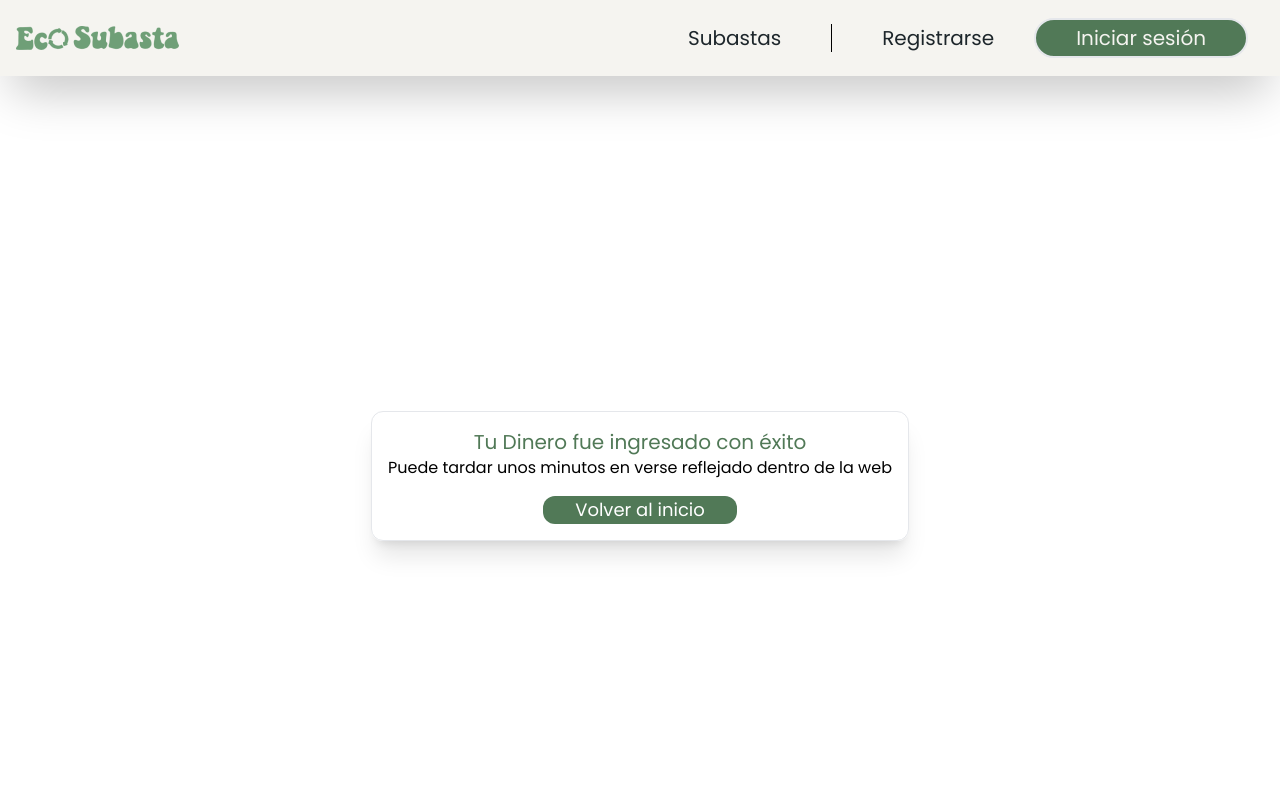
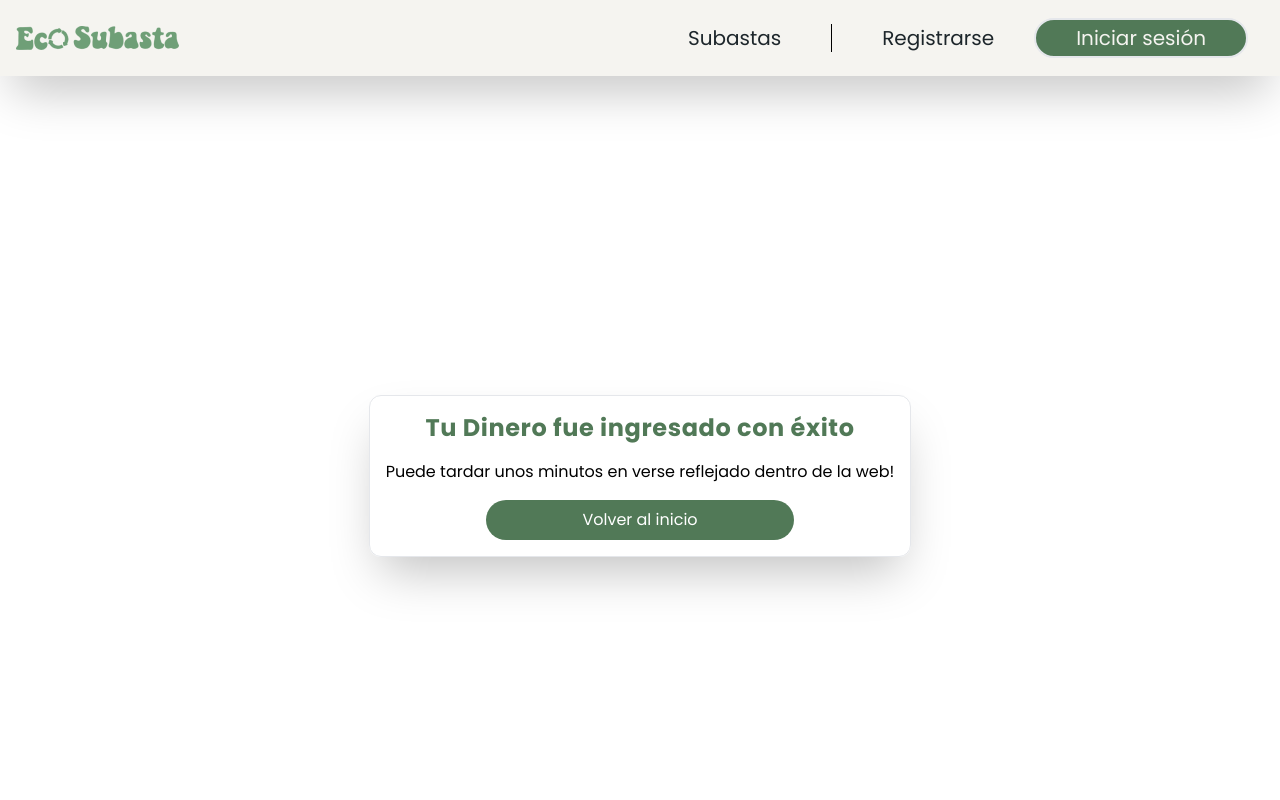
Before and after one commit to No-Country/s11-02-m-node-react, a Next.js app in the folder front/: page /SuccessPage in a window 1280 px wide. Shown: the top 800 px of the page. Built offline with nearby package versions, Linux system fonts and the light colour scheme.

Commit message:
updated: styles on successfull payment page

```diff
--- a/front/app/components/SuccessfullPayment/SuccessfullPayment.jsx
+++ b/front/app/components/SuccessfullPayment/SuccessfullPayment.jsx
@@ -4,16 +4,16 @@ import Link from 'next/link';
 const SuccessfullPayment = () => {
      return (
           <div class="flex items-center justify-center h-screen">
-               <div class="border p-4 shadow-xl rounded-xl">
-                    <h4 class="text-center text-Fern/green text-xl">
+               <div class="border p-4 shadow-2xl rounded-xl">
+                    <h4 class="text-center text-Fern/green text-2xl font-semibold tracking-wide">
                          Tu Dinero fue ingresado con éxito
                     </h4>
-                    <p class="text-center">
+                    <p class="text-center mt-4">
                          Puede tardar unos minutos en verse reflejado dentro de
-                         la web
+                         la web!
                     </p>
                     <Link href="/" class="mt-4 flex justify-center">
-                         <button class="bg-Fern/green rounded-xl px-8 text-lg text-white">
+                         <button class="bg-Fern/green rounded-3xl px-24 py-2 text-md text-white">
                               Volver al inicio
                          </button>
                     </Link>
```
